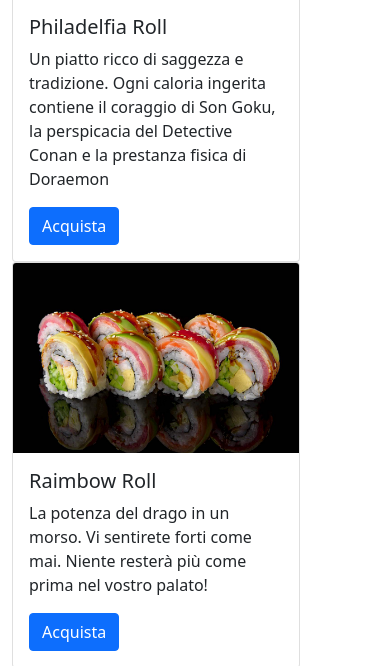
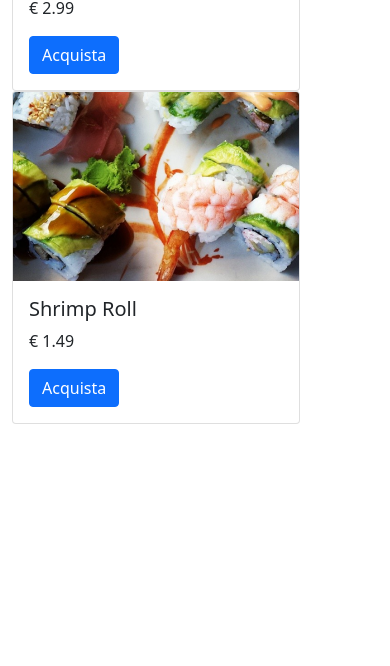
Before and after one commit to riccardovacchi/riccardovacchi, a Django app: page /rolls/ in a window 390 px wide. Shown: the part 1977-2643 px from the top of the page. After the commit the page ends 2401 px from the top, so only its background shows below. Run offline with Django 3.2, Linux system fonts and the light colour scheme; data comes from the database, SQL or seed files in the repository.

Commit message:
variabili django in html per logo e rolls

```diff
--- a/SAMPLE/DJANGO/LEGGIMI.txt
+++ b/SAMPLE/DJANGO/LEGGIMI.txt
@@ -131,3 +131,4 @@ Stoppat il server con ctrl-c
 > python manage.py runserver
 OK!
 - [FATTO] add MEDIA_ROOT e creati 6 record in tabella Rolls (aggiunto ___str___, cioé il toString)
+- [FATTO] mostarti rolls e logo nella pagina web usando le variabili django
--- a/SAMPLE/DJANGO/fullstack_sushi/rolls/templates/rolls/sushi-rolls.html
+++ b/SAMPLE/DJANGO/fullstack_sushi/rolls/templates/rolls/sushi-rolls.html
@@ -17,7 +17,8 @@
   <nav class="navbar navbar-dark bg-dark">
     <div class="container-fluid">
       <a class="navbar-brand" href="#">
-        <img src="./images/logo.png" alt="" width="30" height="24" class="d-inline-block align-text-top">
+        {% load static %}
+        <img src={% static 'rolls/logo.png' %} alt="" width="30" height="24" class="d-inline-block align-text-top">
         Fullstack Sushi
       </a>
     </div>
@@ -31,72 +32,18 @@
   </div>
   <div class="container">
     <div class="row">
+      {% for roll in rolls %}
       <div class="col-sm">
         <div class="card" style="width: 18rem;">
-          <img src="./images/california.png" class="card-img-top" alt="...">
+          <img src={{ roll.immagine.url }} class="card-img-top" alt="...">
           <div class="card-body">
-            <h5 class="card-title">California Roll</h5>
-            <p class="card-text">Un piatto ricco di saggezza e tradizione. Ogni caloria ingerita contiene il coraggio di
-              Son Goku, la perspicacia del Detective Conan e la prestanza fisica di Doraemon</p>
+            <h5 class="card-title">{{roll.nome}} Roll</h5>
+            <p class="card-text">€ {{roll.prezzo}}</p>
             <a href="#" class="btn btn-primary">Acquista</a>
           </div>
         </div>
       </div>
-      <div class="col-sm">
-        <div class="card" style="width: 18rem;">
-          <img src="./images/dragon.png" class="card-img-top" alt="...">
-          <div class="card-body">
-            <h5 class="card-title">Dragon Roll</h5>
-            <p class="card-text">La potenza del drago in un morso. Vi sentirete forti come mai. Niente resterà più come
-              prima nel vostro palato!</p>
-            <a href="#" class="btn btn-primary">Acquista</a>
-          </div>
-        </div>
-      </div>
-      <div class="col-sm">
-        <div class="card" style="width: 18rem;">
-          <img src="./images/dynamite.png" class="card-img-top" alt="...">
-          <div class="card-body">
-            <h5 class="card-title">Dynamite Roll</h5>
-            <p class="card-text">Vi sorprenderà con un'esplosione di gusti di cui non potrete più fare a meno. Dopo un
-              Dynamite Roll, scoppierete letteralmente di salute!</p>
-            <a href="#" class="btn btn-primary">Acquista</a>
-          </div>
-        </div>
-      </div>
-      <div class="col-sm">
-        <div class="card" style="width: 18rem;">
-          <img src="./images/philadelphia.png" class="card-img-top" alt="...">
-          <div class="card-body">
-            <h5 class="card-title">Philadelfia Roll</h5>
-            <p class="card-text">Un piatto ricco di saggezza e tradizione. Ogni caloria ingerita contiene il coraggio di
-              Son Goku, la perspicacia del Detective Conan e la prestanza fisica di Doraemon</p>
-            <a href="#" class="btn btn-primary">Acquista</a>
-          </div>
-        </div>
-      </div>
-      <div class="col-sm">
-        <div class="card" style="width: 18rem;">
-          <img src="./images/rainbow.png" class="card-img-top" alt="...">
-          <div class="card-body">
-            <h5 class="card-title">Raimbow Roll</h5>
-            <p class="card-text">La potenza del drago in un morso. Vi sentirete forti come mai. Niente resterà più come
-              prima nel vostro palato!</p>
-            <a href="#" class="btn btn-primary">Acquista</a>
-          </div>
-        </div>
-      </div>
-      <div class="col-sm">
-        <div class="card" style="width: 18rem;">
-          <img src="./images/shrimp.png" class="card-img-top" alt="...">
-          <div class="card-body">
-            <h5 class="card-title">Shrimp Roll</h5>
-            <p class="card-text">Vi sorprenderà con un'esplosione di gusti di cui non potrete più fare a meno. Dopo un
-              Dynamite Roll, scoppierete letteralmente di salute!</p>
-            <a href="#" class="btn btn-primary">Acquista</a>
-          </div>
-        </div>
-      </div>
+      {% endfor %}
     </div>
   </div>
   <script src="https://cdn.jsdelivr.net/npm/bootstrap@5.1.0/dist/js/bootstrap.bundle.min.js"
--- a/SAMPLE/DJANGO/fullstack_sushi/rolls/views.py
+++ b/SAMPLE/DJANGO/fullstack_sushi/rolls/views.py
@@ -1,5 +1,7 @@
 from django.shortcuts import render
+from .models import Roll
 
 # Create your views here.
 def rolls(request):
-    return render(request, 'rolls/sushi-rolls.html')
+    rolls = Roll.objects.all()
+    return render(request, 'rolls/sushi-rolls.html', {'rolls': rolls})
```
Also changed, not shown: SAMPLE/DJANGO/fullstack_sushi/rolls/static/rolls/logo.png (added).
